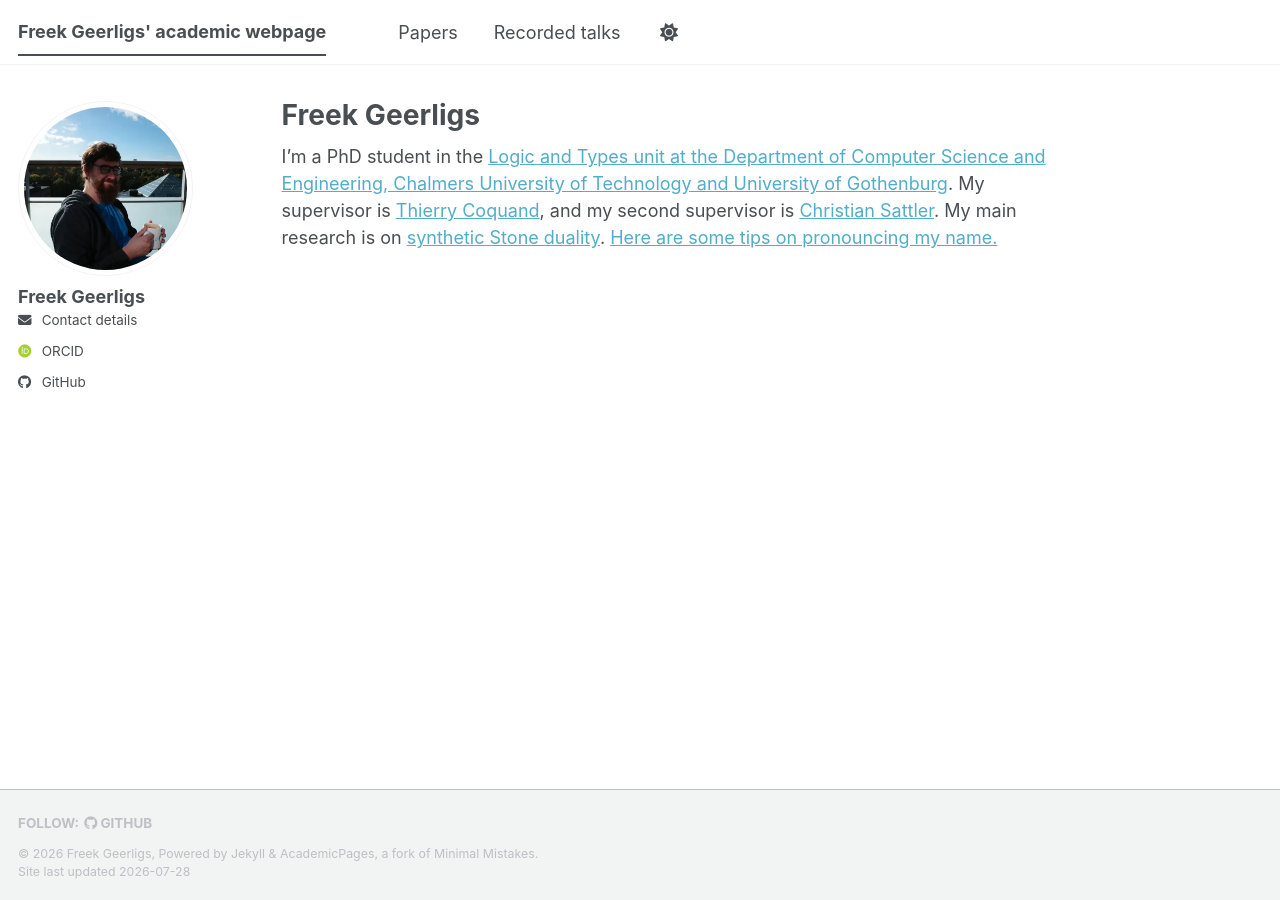
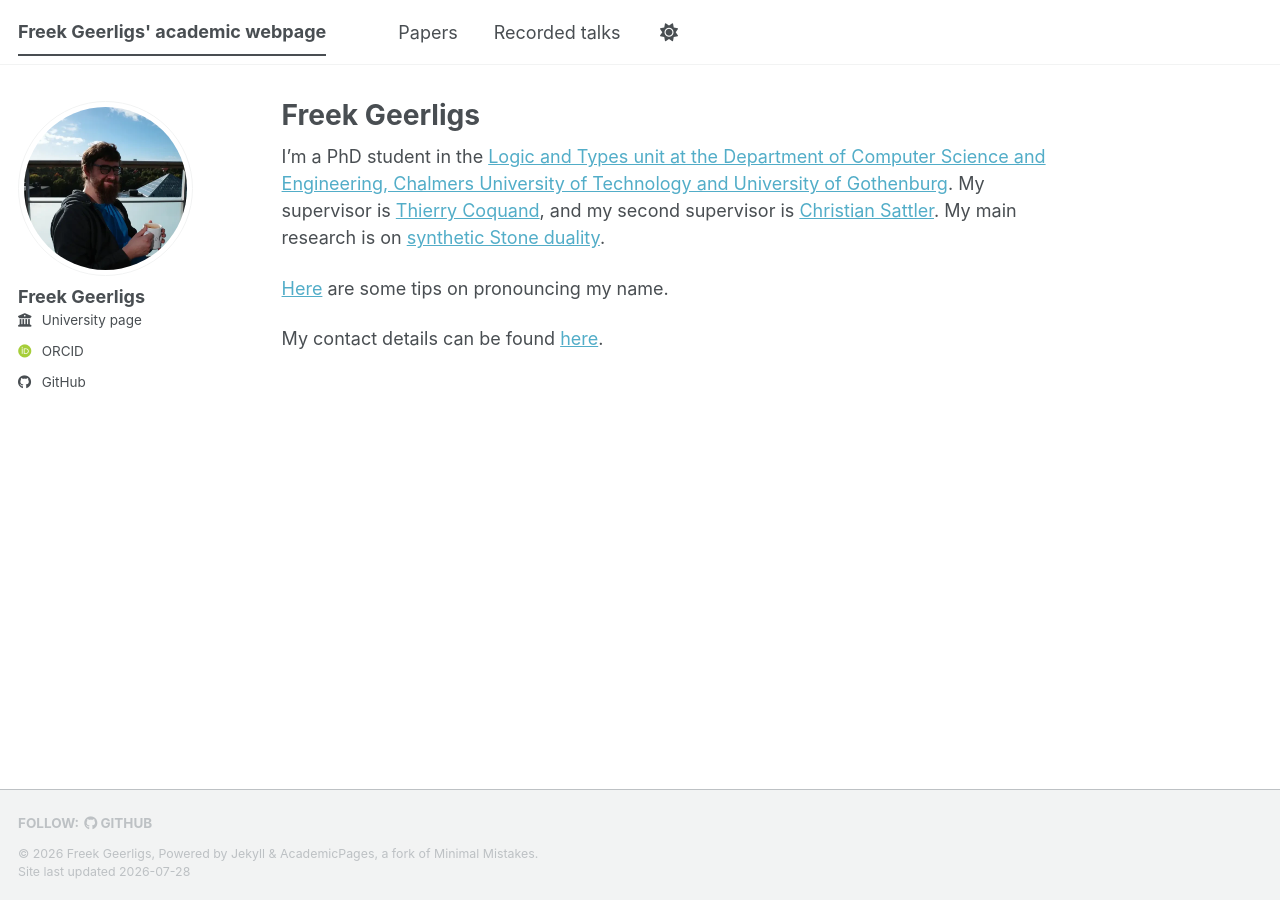
Before and after one commit to Freek98/Freek98.github.io, a Jekyll site: the page built from _pages/about.md, in a window 1280 px wide. Built offline with Jekyll 4.4.1, drawn with Linux system fonts in a browser that asks for light colours; some web fonts are replaced; a script bundle is joined from its source files by our own code; library files that are not in the unit come from our copies.

Commit message:
changed follow button and made mail more clear.

```diff
--- a/_includes/author-profile.html
+++ b/_includes/author-profile.html
@@ -21,7 +21,7 @@
         </div>
 
         <div class="author__urls-wrapper">
-                <button class="btn btn--inverse">Follow</button>
+                <button class="btn btn--inverse">Links</button>
                 <ul class="author__urls social-icons">
                         <!-- Font Awesome icons / Biographic information  -->
                         {% if author.location %}
@@ -54,7 +54,7 @@
                         <li><a href="{{ author.impactstory }}"><i class="ai ai-impactstory ai-fw icon-pad-right"></i>Impactstory</a></li>
                         {% endif %}
                         {% if author.contact-url%}
-                        <li><a href="{{ author.contact-url}}"><i class="fas fa-fw fa-envelope icon-pad-right" aria-hidden="true"></i>Contact details</a></li>
+                        <li><a href="{{ author.contact-url}}"><i class="fas fa-fw fa-building-columns icon-pad-right" aria-hidden="true"></i>University page</a></li>
                         {% endif %}
                         {% if author.orcid %}
                         <li><a href="{{ author.orcid }}"><i class="ai ai-orcid ai-fw icon-pad-right"></i>ORCID</a></li>
--- a/_pages/about.md
+++ b/_pages/about.md
@@ -7,4 +7,8 @@ redirect_from:
   - /about.html
 ---
 
-I'm a PhD student in the [Logic and Types unit at the Department of Computer Science and Engineering, Chalmers University of Technology and University of Gothenburg](https://www.chalmers.se/en/departments/cse/our-research/computing-science/logic-and-types/). My supervisor is [Thierry Coquand](https://www.cse.chalmers.se/~coquand/), and my second supervisor is [Christian Sattler](https://www.cse.chalmers.se/~sattler/). My main research is on [synthetic Stone duality](/publication/FoundationsSSD). [Here are some tips on pronouncing my name.](/name)
+I'm a PhD student in the [Logic and Types unit at the Department of Computer Science and Engineering, Chalmers University of Technology and University of Gothenburg](https://www.chalmers.se/en/departments/cse/our-research/computing-science/logic-and-types/). My supervisor is [Thierry Coquand](https://www.cse.chalmers.se/~coquand/), and my second supervisor is [Christian Sattler](https://www.cse.chalmers.se/~sattler/). My main research is on [synthetic Stone duality](/publication/FoundationsSSD).
+
+[Here](/name) are some tips on pronouncing my name.
+
+My contact details can be found [here](https://www.chalmers.se/en/persons/geerligs/).
```
